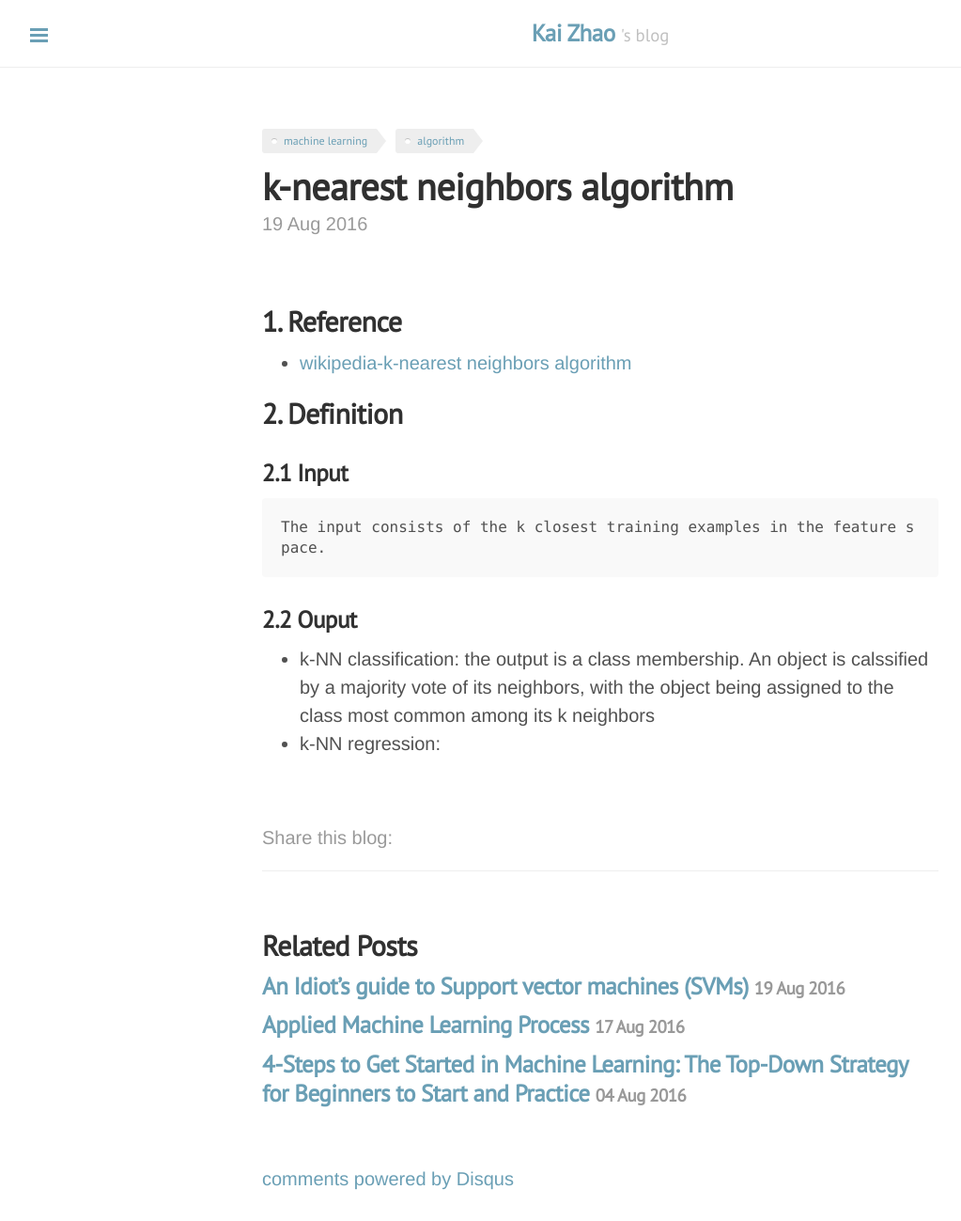
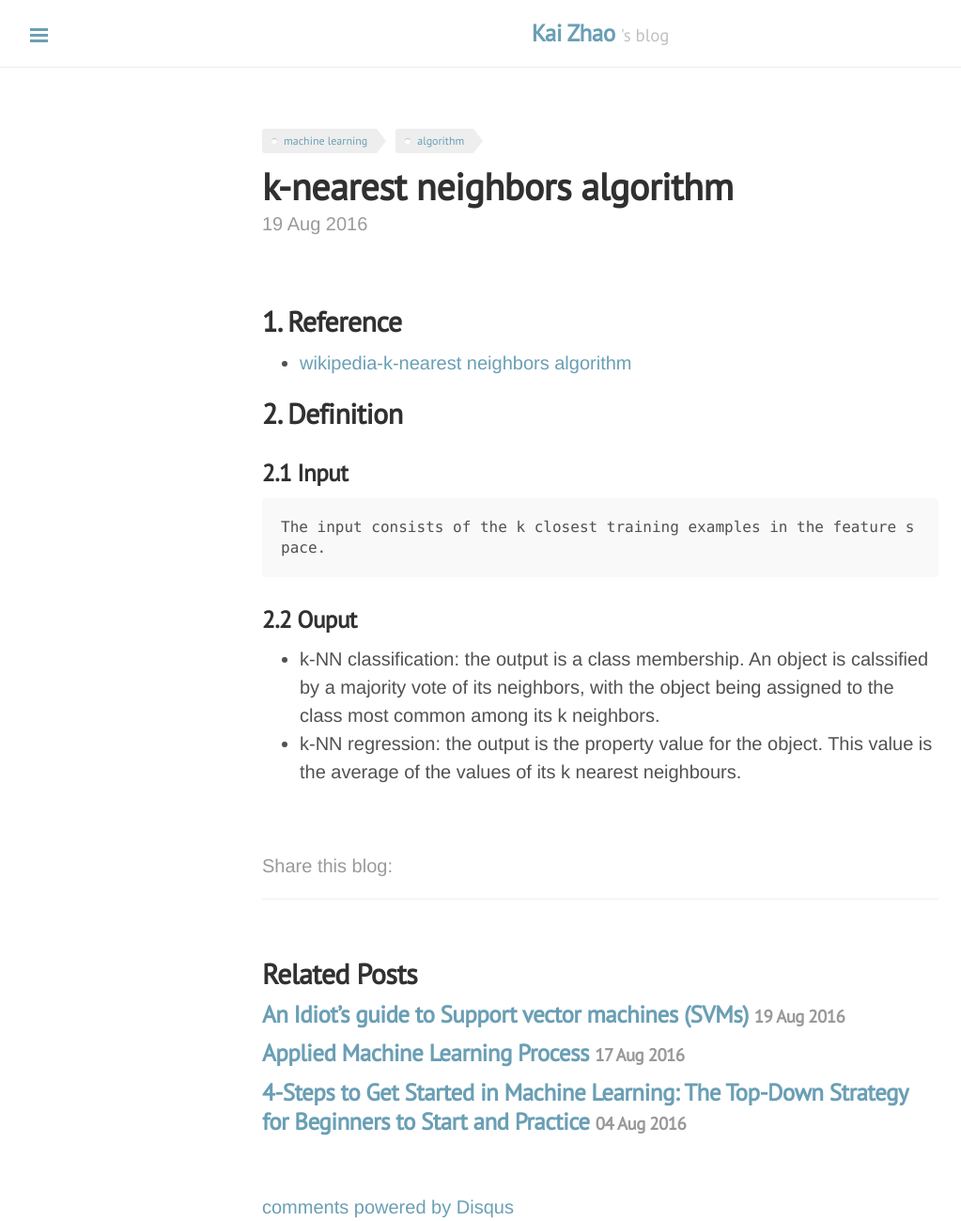
Before and after one commit to loverszhaokai/loverszhaokai.github.io, a Jekyll site: the page built from _posts/2016-08-19-k-nearest-neighbours-algorithm.md, in a window 1280 px wide. Shown: the whole page at 94% size, without its empty margins (1-1024 px from the left). Built offline with Jekyll 4.4.1, drawn with Linux system fonts in a browser that asks for light colours; nearby versions of some CDN libraries; comment, search, counter and statistics services are not loaded; before the commit the page ends 1269 px from its top, so only the background shows below that.

Commit message:
update post

```diff
--- a/_posts/2016-08-19-k-nearest-neighbours-algorithm.md
+++ b/_posts/2016-08-19-k-nearest-neighbours-algorithm.md
@@ -22,5 +22,8 @@ analytics: true
 
 ### 2.2 Ouput
 
-* k-NN classification: the output is a class membership. An object is calssified by a majority vote of its neighbors, with the object being assigned to the class most common among its k neighbors
-* k-NN regression:
+* k-NN classification: the output is a class membership. An object is calssified
+  by a majority vote of its neighbors, with the object being assigned to the
+  class most common among its k neighbors.
+* k-NN regression: the output is the property value for the object. This value
+  is the average of the values of its k nearest neighbours.
```
